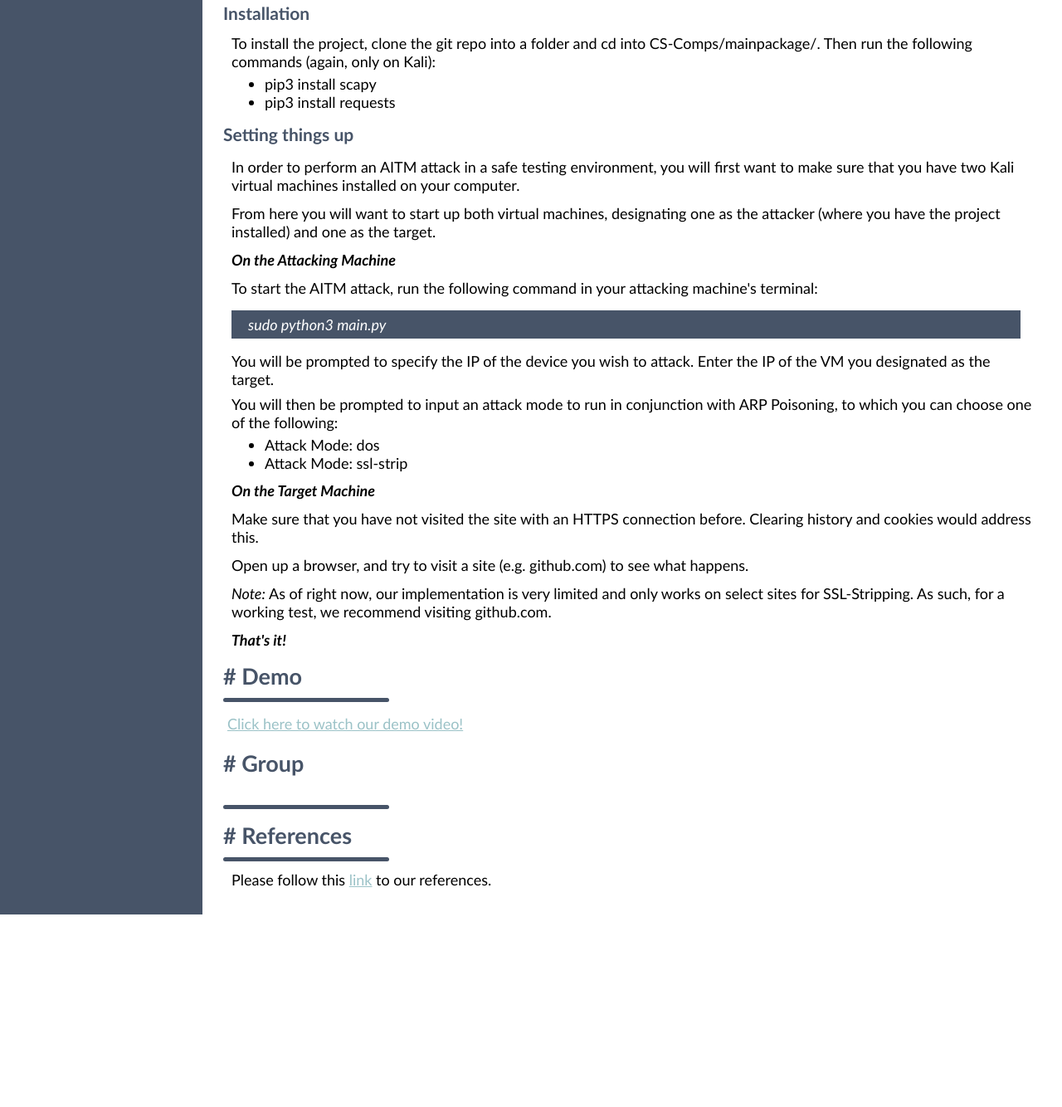
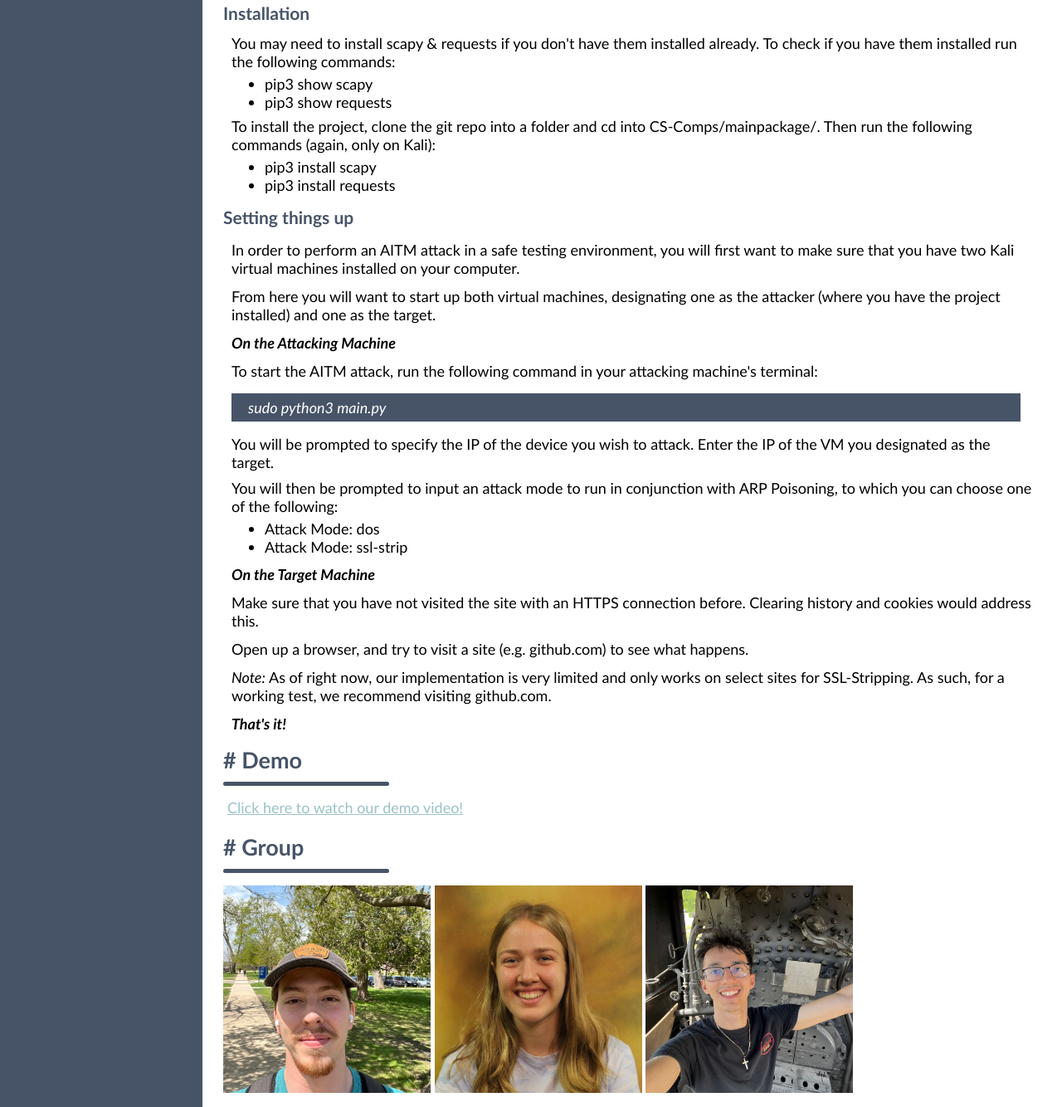
Before and after one commit to Mauricio-IRV/CS-Comps, a plain HTML site: page index.html in a window 1280 px wide. Shown: the part 5290-6624 px from the top of the page at 83% size. Before the commit the page ends 6392 px from the top, so only its background shows below. Drawn offline with Linux system fonts and the light colour scheme.

Commit message:
Update index.html

```diff
--- a/index.html
+++ b/index.html
@@ -172,7 +172,11 @@
             background: var(--primary-color);
             color: var(--secondary-text);
         }
-
+        .gallery div img {
+            width: 250px;
+            height: 250px;
+            object-fit: cover;
+        }
         @media only screen and (min-width: 800px) {
             body {
                 display: flex;
@@ -220,7 +224,7 @@
                 <li><a href="#demo">Demo</a></li>
                 <hr>
                 <li><a href="#group">Group</a></li>
-                <li><a href="#" target="_blank" rel="noopener">Github</a></li>
+                <li><a href="https://github.com/mauricio-irv/cs-comps/" target="_blank" rel="noopener">Github</a></li>
                 <hr>
             </ul>
 
@@ -330,6 +334,14 @@ gateway_arp = scapy.ARP(op = 2, psrc=target_ip, hwsrc=target_mac , pdst=gateway_
         </div>
         <h3>Installation</h3>
         <div class="bullets">
+            You may need to install scapy & requests if you don't have them installed already. To check if you have them installed run the following commands:
+            <ul>
+                <li>pip3 show scapy</li>
+                <li>pip3 show requests</li>
+            </ul>
+
+        </div>
+        <div class="bullets">
             To install the project, clone the git repo into a folder and cd into CS-Comps/mainpackage/. Then run the following commands (again, only on Kali):
             <ul>
                 <li>pip3 install scapy</li>
@@ -359,12 +371,14 @@ gateway_arp = scapy.ARP(op = 2, psrc=target_ip, hwsrc=target_mac , pdst=gateway_
         <hr>
         <a style="padding: 10px 5px;" href="https://drive.google.com/file/d/11_Fem7kZ93OgU28s41_Lx5AOFViWeCqJ/view?usp=sharing">Click here to watch our demo video!</a>
         <h2 id="group"># Group</h2>
+        <hr>
         <div class="gallery">
-            <img src="" />
-            <img src="" />
-            <img src="" />
+            <div>
+                <img src="assets/ezra_photo.jpeg" />
+                <img src="assets/thea_photo.jpg" />
+                <img src="assets/mauricio_photo.jpeg" />
+            </div>
         </div>
-        <hr>
         <h2 id="references"># References</h2>
         <hr>
 	    <p>Please follow this <a href="https://github.com/Mauricio-IRV/CS-Comps/blob/main/notes/resources.md">link</a> to our references.</p>
```
